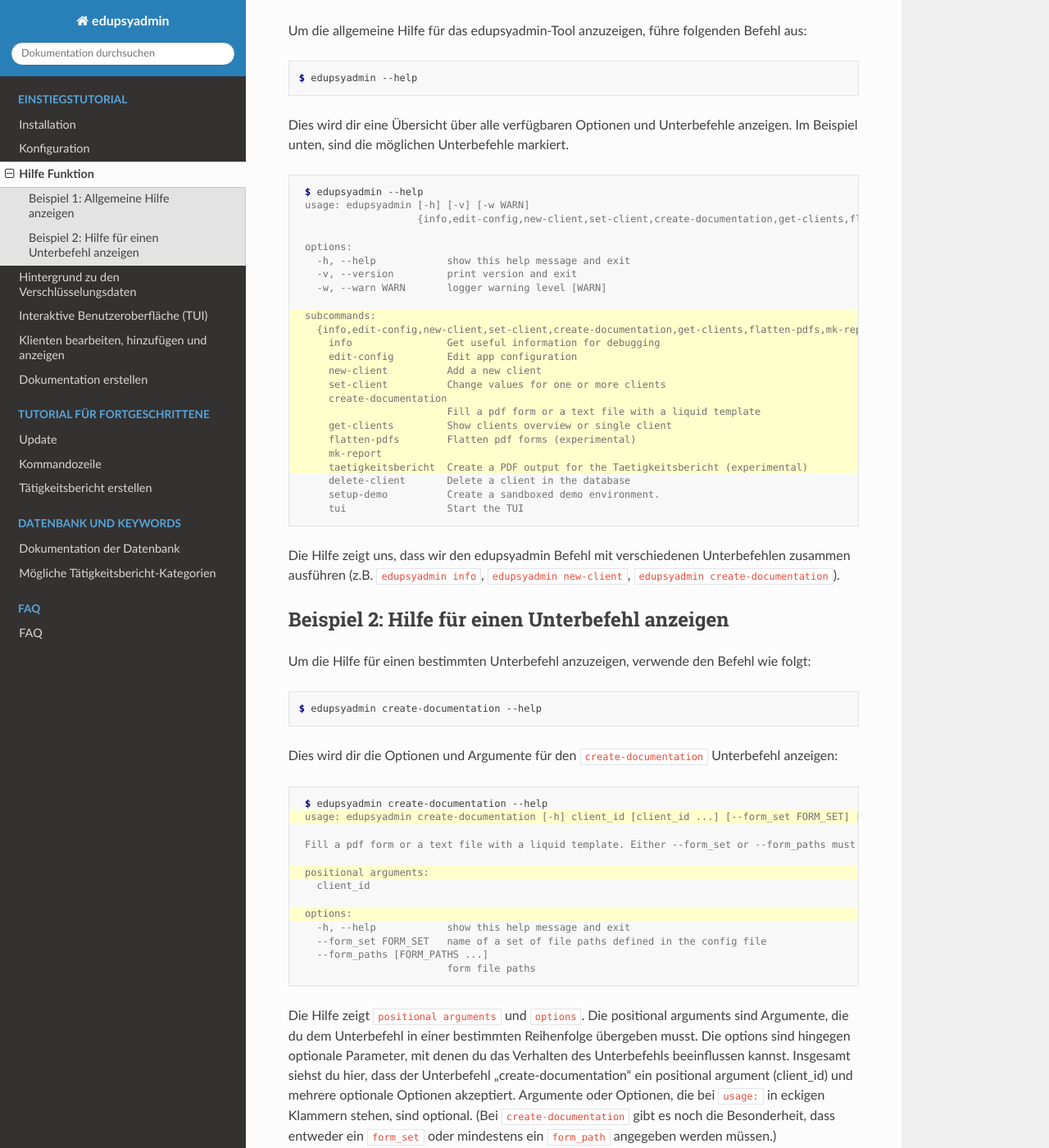
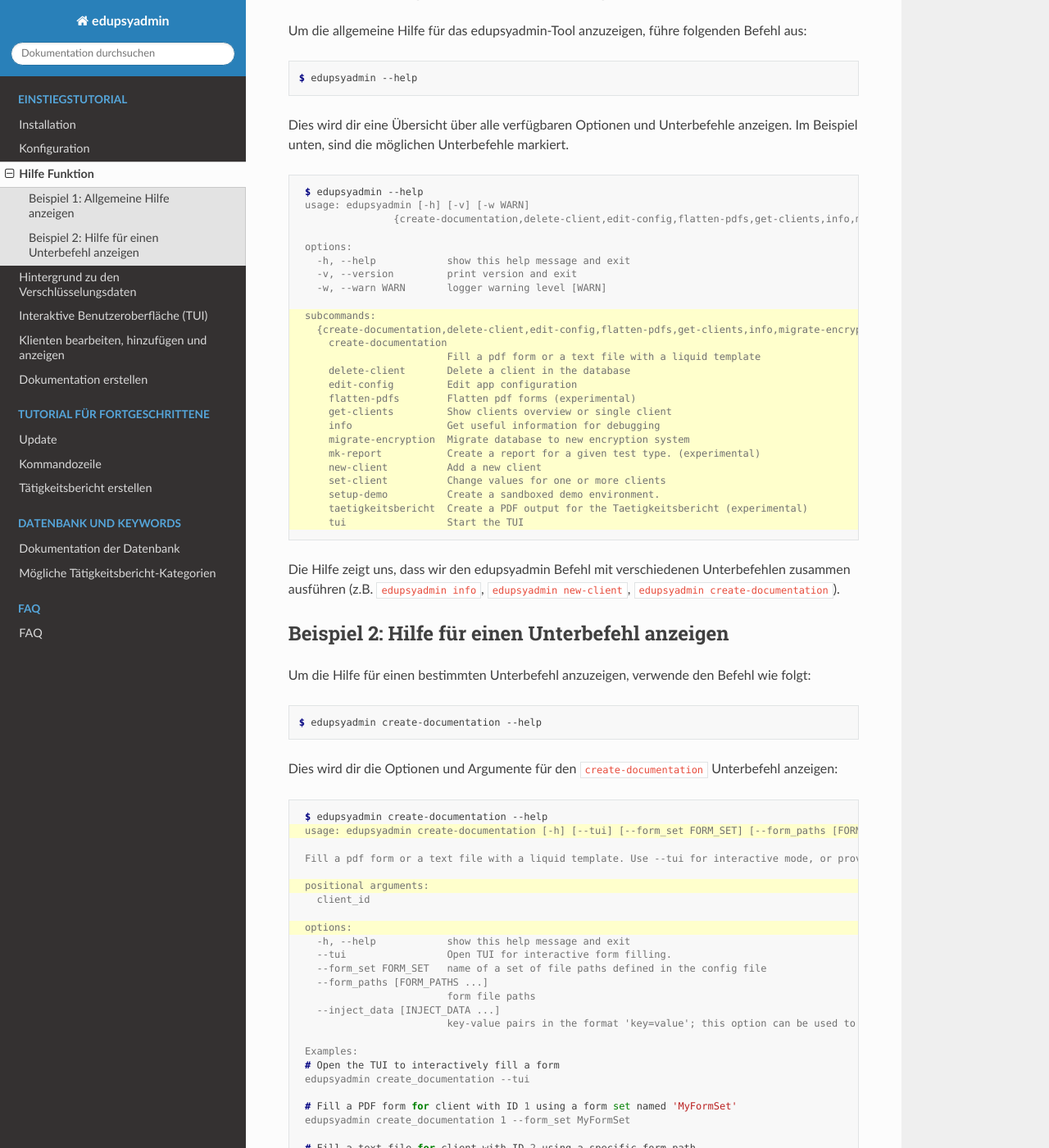
Before and after one commit to LKirst/edupsyadmin, a Sphinx documentation site: the page built from docs/tutorial/helpfunction.rst, in a window 1280 px wide and 1400 px high, scrolled down 412 px. Shown: the whole window at 82% size. Built offline with Sphinx 7.4.7 and the Read the Docs theme 3.1.0, drawn with Linux system fonts in a browser that asks for light colours; some of the changed text lies outside the part shown.

Commit message:
docs(helpfunction.rst): update help messages

```diff
--- a/docs/tutorial/helpfunction.rst
+++ b/docs/tutorial/helpfunction.rst
@@ -25,11 +25,11 @@ Dies wird dir eine Übersicht über alle verfügbaren Optionen und Unterbefehle
 anzeigen. Im Beispiel unten, sind die möglichen Unterbefehle markiert.
 
 .. code-block:: console
-   :emphasize-lines: 10-21
+   :emphasize-lines: 10-25
 
     $ edupsyadmin --help
     usage: edupsyadmin [-h] [-v] [-w WARN]
-                       {info,edit-config,new-client,set-client,create-documentation,get-clients,flatten-pdfs,mk-report,taetigkeitsbericht,delete-client,setup-demo,tui} ...
+                   {create-documentation,delete-client,edit-config,flatten-pdfs,get-clients,info,migrate-encryption,mk-report,new-client,set-client,setup-demo,taetigkeitsbericht,tui} ...
 
     options:
       -h, --help            show this help message and exit
@@ -37,19 +37,20 @@ anzeigen. Im Beispiel unten, sind die möglichen Unterbefehle markiert.
       -w, --warn WARN       logger warning level [WARN]
 
     subcommands:
-      {info,edit-config,new-client,set-client,create-documentation,get-clients,flatten-pdfs,mk-report,taetigkeitsbericht,delete-client,setup-demo,tui}
+      {create-documentation,delete-client,edit-config,flatten-pdfs,get-clients,info,migrate-encryption,mk-report,new-client,set-client,setup-demo,taetigkeitsbericht,tui}
+        create-documentation
+                            Fill a pdf form or a text file with a liquid template
+        delete-client       Delete a client in the database
+        edit-config         Edit app configuration
+        flatten-pdfs        Flatten pdf forms (experimental)
+        get-clients         Show clients overview or single client
         info                Get useful information for debugging
-        edit-config         Edit app configuration
+        migrate-encryption  Migrate database to new encryption system
+        mk-report           Create a report for a given test type. (experimental)
         new-client          Add a new client
         set-client          Change values for one or more clients
-        create-documentation
-                            Fill a pdf form or a text file with a liquid template
-        get-clients         Show clients overview or single client
-        flatten-pdfs        Flatten pdf forms (experimental)
-        mk-report
+        setup-demo          Create a sandboxed demo environment.
         taetigkeitsbericht  Create a PDF output for the Taetigkeitsbericht (experimental)
-        delete-client       Delete a client in the database
-        setup-demo          Create a sandboxed demo environment.
         tui                 Start the TUI
 
 
@@ -74,18 +75,35 @@ Unterbefehl anzeigen:
    :emphasize-lines: 2,6,9
 
     $ edupsyadmin create-documentation --help
-    usage: edupsyadmin create-documentation [-h] client_id [client_id ...] [--form_set FORM_SET] [--form_paths FORM_PATH ...]
+    usage: edupsyadmin create-documentation [-h] [--tui] [--form_set FORM_SET] [--form_paths [FORM_PATHS ...]] [--inject_data [INJECT_DATA ...]] [client_id ...]
 
-    Fill a pdf form or a text file with a liquid template. Either --form_set or --form_paths must be provided.
+    Fill a pdf form or a text file with a liquid template. Use --tui for interactive mode, or provide client_id and form details for direct creation.
 
     positional arguments:
       client_id
 
     options:
       -h, --help            show this help message and exit
+      --tui                 Open TUI for interactive form filling.
       --form_set FORM_SET   name of a set of file paths defined in the config file
       --form_paths [FORM_PATHS ...]
                             form file paths
+      --inject_data [INJECT_DATA ...]
+                            key-value pairs in the format 'key=value'; this option can be used to override existing key=value pairs or add new key=value pairs
+
+    Examples:
+    # Open the TUI to interactively fill a form
+    edupsyadmin create_documentation --tui
+
+    # Fill a PDF form for client with ID 1 using a form set named 'MyFormSet'
+    edupsyadmin create_documentation 1 --form_set MyFormSet
+
+    # Fill a text file for client with ID 2 using a specific form path
+    edupsyadmin create_documentation 2 --form_paths "./path/to/template.txt"
+
+    # Fill a form for client with ID 3, injecting custom data
+    edupsyadmin create_documentation 3 --form_paths "./path/to/form.pdf" \
+      --inject_data "key1=value1" "key2=value2"
 
 Die Hilfe zeigt ``positional arguments``  und ``options``. Die positional
 arguments sind Argumente, die du dem Unterbefehl in einer bestimmten
```
